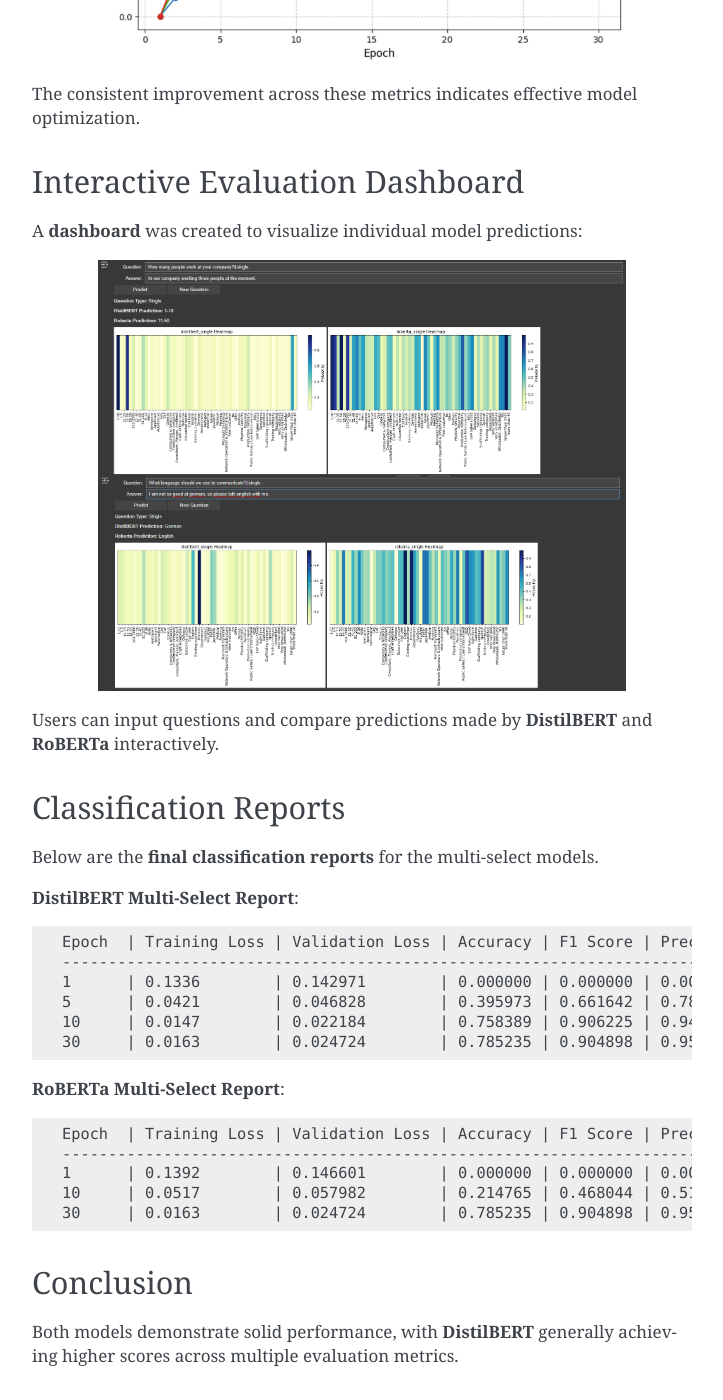
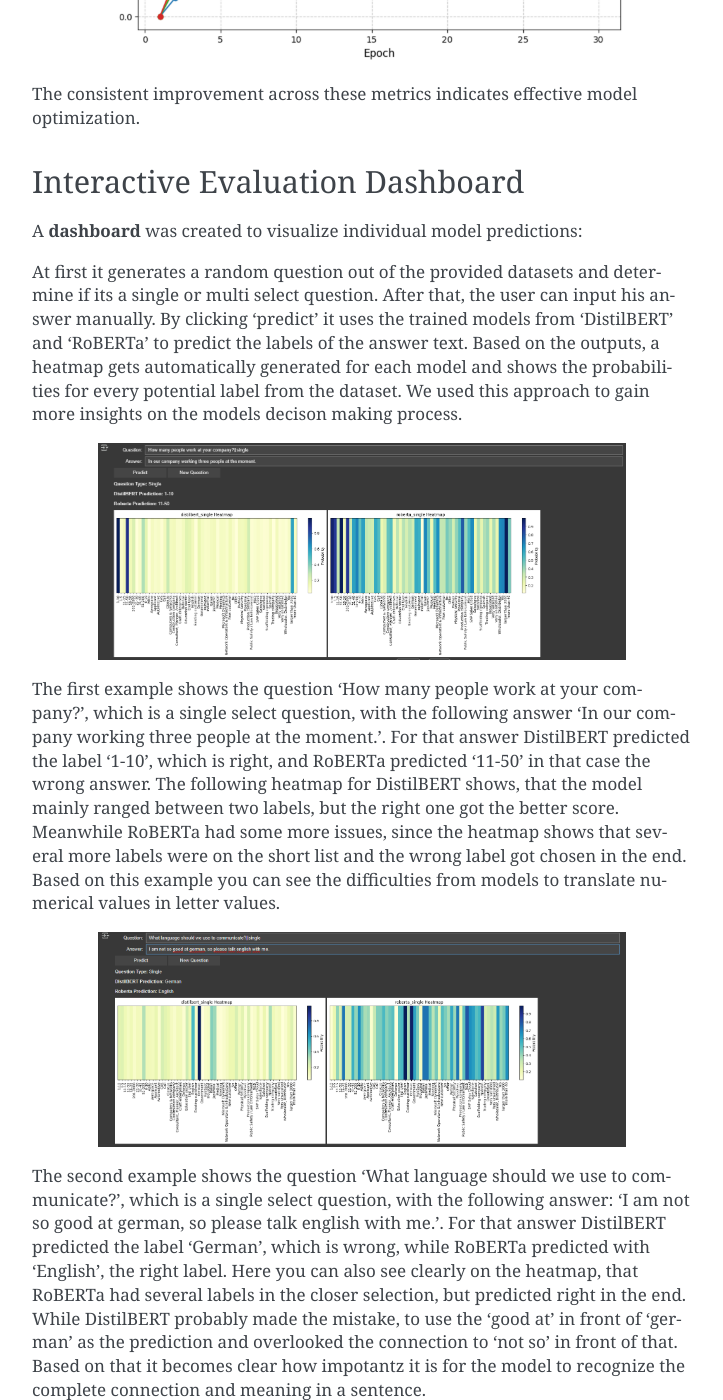
Before and after one commit to Michel-p16/PDS-Project, a Sphinx documentation site: the page built from docs/source/evaluation_multi.rst, in a window 1280 px wide and 1400 px high, scrolled down 3740 px. Shown: the whole window, without its empty margins (388-1111 px from the left). Built offline with Sphinx 7.4.7, drawn with Linux system fonts in a browser that asks for light colours; some of the changed text lies outside the part shown.

Commit message:
Update evaluation_multi.rst

```diff
--- a/docs/source/evaluation_multi.rst
+++ b/docs/source/evaluation_multi.rst
@@ -95,10 +95,14 @@
 ================================
 A **dashboard** was created to visualize individual model predictions:
 
+At first it generates a random question out of the provided datasets and determine if its a single or multi select question. After that, the user can input his answer manually. By clicking 'predict' it uses the trained models from 'DistilBERT' and 'RoBERTa' to predict the labels of the answer text. Based on the outputs, a heatmap gets automatically generated for each model and shows the probabilities for every potential label from the dataset. We used this approach to gain more insights on the models decison making process.
+
 .. image:: _static/dashboard1.png
    :alt: Dashboard example 1
    :align: center
    :width: 80%
+
+The first example shows the question 'How many people work at your company?', which is a single select question, with the following answer 'In our company working three people at the moment.'. For that answer DistilBERT predicted the label '1-10', which is right, and RoBERTa predicted '11-50' in that case the wrong answer. The following heatmap for DistilBERT shows, that the model mainly ranged between two labels, but the right one got the better score. Meanwhile RoBERTa had some more issues, since the heatmap shows that several more labels were on the short list and the wrong label got chosen in the end. Based on this example you can see the difficulties from models to translate numerical values in letter values.
 
 
 .. image:: _static/dashboard2.png
@@ -106,7 +110,7 @@
    :align: center
    :width: 80%
 
-Users can input questions and compare predictions made by **DistilBERT** and **RoBERTa** interactively.
+The second example shows the question 'What language should we use to communicate?', which is a single select question, with the following answer: 'I am not so good at german, so please talk english with me.'. For that answer DistilBERT predicted the label 'German', which is wrong, while RoBERTa predicted with 'English', the right label. Here you can also see clearly on the heatmap, that RoBERTa had several labels in the closer selection, but predicted right in the end. While DistilBERT probably made the mistake, to use the 'good at' in front of 'german' as the prediction and overlooked the connection to 'not so' in front of that. Based on that it becomes clear how impotantz it is for the model to recognize the complete connection and meaning in a sentence.
 
 
 
@@ -139,4 +143,7 @@
 
 Conclusion
 ==========
-Both models demonstrate solid performance, with **DistilBERT** generally achieving higher scores across multiple evaluation metrics.
+
+The evaluation of DistilBERT and RoBERTa for multi-select classification reveals differences in their performance across key metrics. **DistilBERT consistently outperforms RoBERTa** in terms of F1 score, Jaccard similarity, Matthews Correlation Coefficient (MCC), and Hamming loss. This indicates that DistilBERT not only achieves higher classification accuracy but also makes **fewer incorrect predictions** in multi-label settings. Although RoBERTa shows continuous improvement over epochs, its overall classification performance remains slightly lower. However, its ability to generalize well over time is evident in the stability of the evaluation metrics towards the later epochs.
+
+In conclusion, DistilBERT seems to be the better choice for this task, especially when high precision and recall are required.
```
